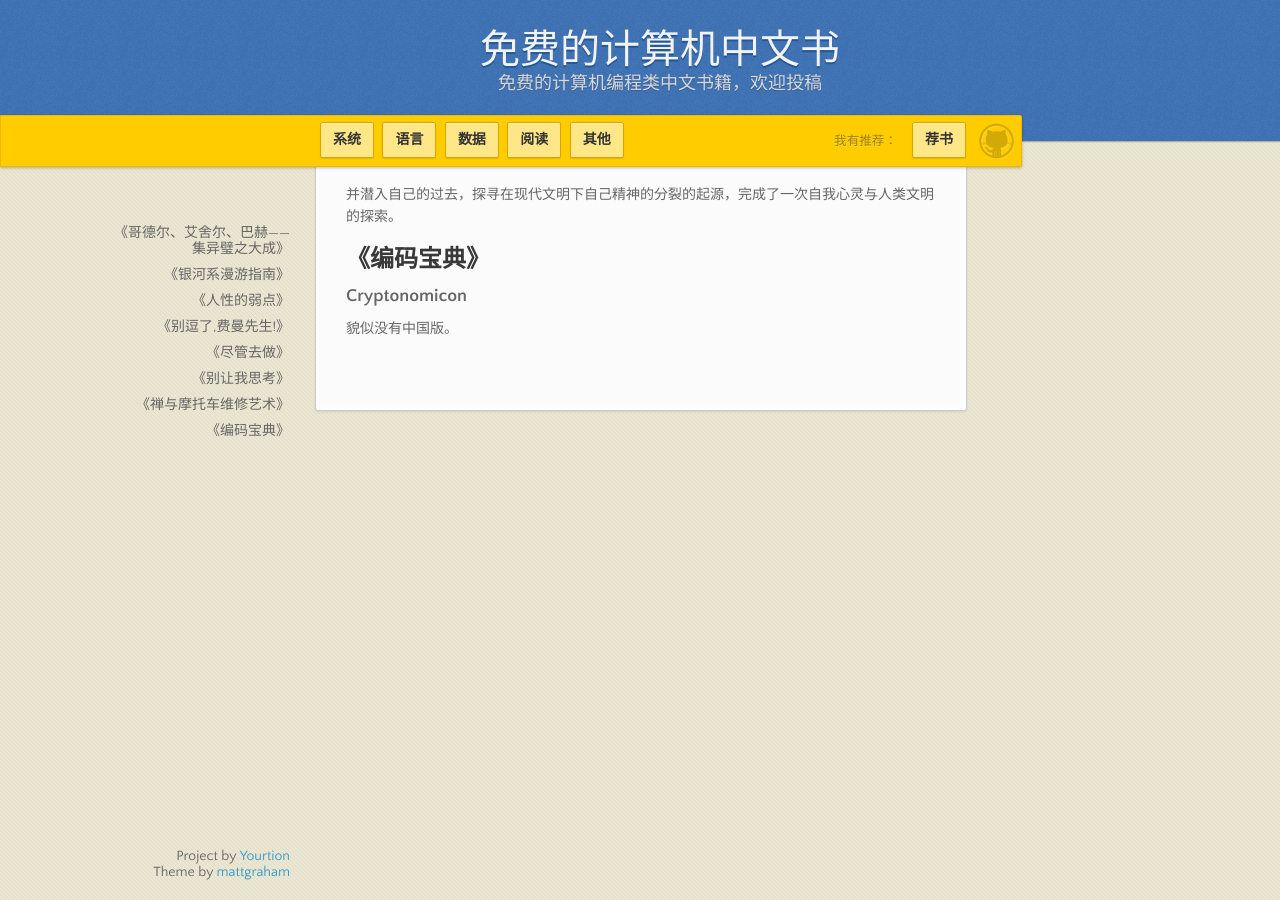
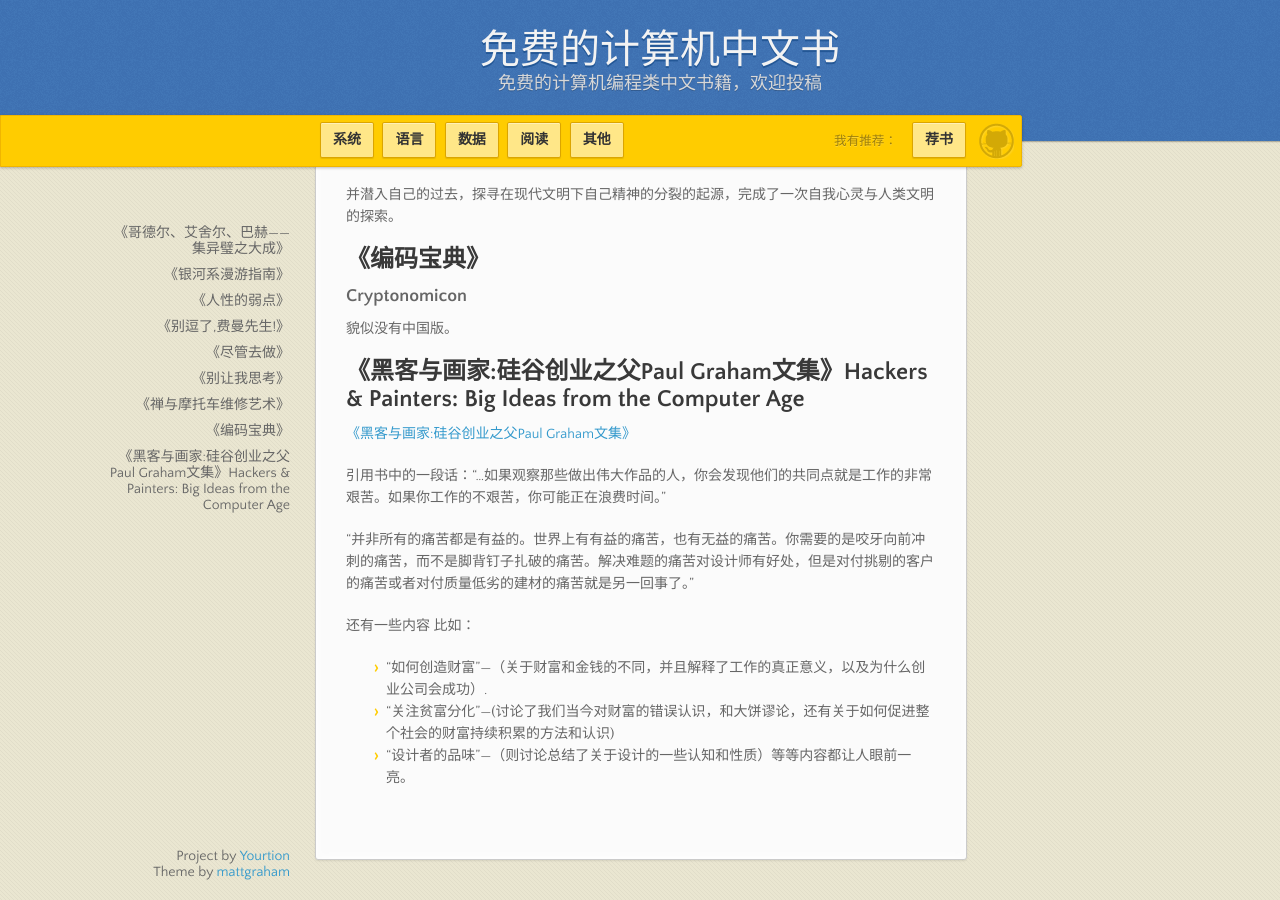
Before and after one commit to yourtion/FreeProgrammingBooksCN, a Jekyll site: the page built from other.md, in a window 1280 px wide and 900 px high, scrolled down 2876 px. Built offline with Jekyll 4.4.1, drawn with Linux system fonts in a browser that asks for light colours; nearby versions of some CDN libraries; our own code applies the rules of GitHub Pages for plain Markdown files.

Commit message:
hackers #393

```diff
--- a/other.md
+++ b/other.md
@@ -132,3 +132,17 @@ R·P·费曼，他因盘子电动力学方面的研究荣获诺贝尔物理学
 ### Cryptonomicon
 
 貌似没有中国版。
+
+## 《黑客与画家:硅谷创业之父Paul Graham文集》Hackers & Painters: Big Ideas from the Computer Age
+
+[《黑客与画家:硅谷创业之父Paul Graham文集》](http://www.amazon.cn/黑客与画家-硅谷创业之父Paul-Graham文集-Paul-Graham/dp/B004WHZGZQ/ref=sr_1_1/479-2417237-5850657?ie=UTF8&qid=1444906801&sr=8-1&keywords=黑客与画家)
+
+引用书中的一段话：“...如果观察那些做出伟大作品的人，你会发现他们的共同点就是工作的非常艰苦。如果你工作的不艰苦，你可能正在浪费时间。”
+
+“并非所有的痛苦都是有益的。世界上有有益的痛苦，也有无益的痛苦。你需要的是咬牙向前冲刺的痛苦，而不是脚背钉子扎破的痛苦。解决难题的痛苦对设计师有好处，但是对付挑剔的客户的痛苦或者对付质量低劣的建材的痛苦就是另一回事了。”
+
+还有一些内容 比如：
+
+- “如何创造财富”---（关于财富和金钱的不同，并且解释了工作的真正意义，以及为什么创业公司会成功）.
+- “关注贫富分化”---(讨论了我们当今对财富的错误认识，和大饼谬论，还有关于如何促进整个社会的财富持续积累的方法和认识)
+- “设计者的品味”---（则讨论总结了关于设计的一些认知和性质）等等内容都让人眼前一亮。
```
